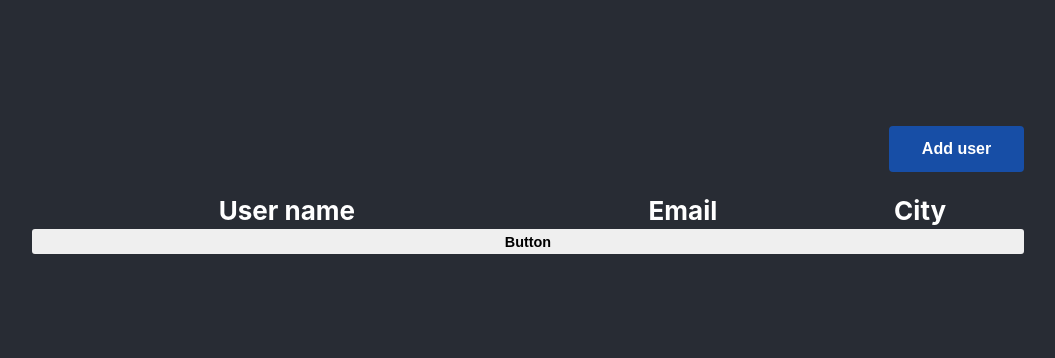
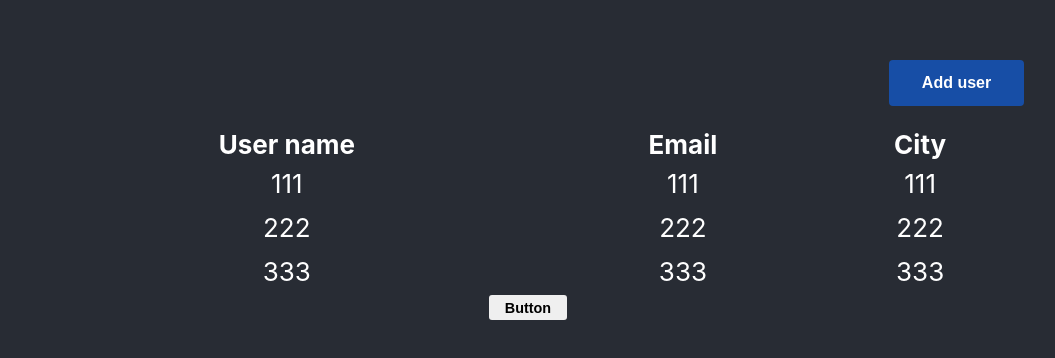
Before and after one commit to ramzelkin/AdminPanel, a React (Create React App) app in the folder my-app/: page / in a window 1280 px wide. Shown: the part 210-568 px from the top of the page, without its empty margins (116-1171 px from the left). Built offline with nearby package versions, Linux system fonts and the light colour scheme.

Commit message:
minor changes

```diff
--- a/my-app/src/App.css
+++ b/my-app/src/App.css
@@ -19,6 +19,11 @@
   flex-direction: column;
 }
 
+.help-button {
+  align-self: center;
+  width: auto;
+}
+
 
 
 /* @keyframes App-logo-spin {
--- a/my-app/src/App.js
+++ b/my-app/src/App.js
@@ -4,11 +4,10 @@ import UsersTable from './UsersTable.js';
 import AddUserButton from './AddUserButton.js';
 
 function App() {
-  const [users, setUsers] = useState([[]]);
+  const [users, setUsers] = useState([["111", "222", "333"]]);
 
   const handleChange = () => {
-    console.log("aaaa");
-    setUsers([["eeeee", "bbbbb", "cccc"]]);
+    setUsers([["test-test", "test-test-111", "test-test-121"]]);
   };
 
   return (
@@ -17,7 +16,7 @@ function App() {
         <div className="wrapper">
           <AddUserButton />
           <UsersTable {...users}/>
-          <button onClick={handleChange}>Button</button>
+          <button className="help-button" onClick={handleChange}>Button</button>
         </div>
       </div>
     </div>
--- a/my-app/src/UsersTable.js
+++ b/my-app/src/UsersTable.js
@@ -12,12 +12,8 @@ function UsersTable(props) {
   for (let i = 0; i < users["0"].length; i += 1) {
       let value = users["0"][i];
       console.log(`test ${value}`);
-      items.push(<tr key={value[0]}><td>{value[0]}</td><td>{value[1]}</td><td>{value[2]}</td></tr>)
+      items.push(<tr key={value}><td>{value}</td><td>{value}</td><td>{value}</td></tr>)
   }
-
-  console.log("-----");
-  console.log(users);
-  console.log(items);
 
   return (
     <div className="UsersTable-container">
```
